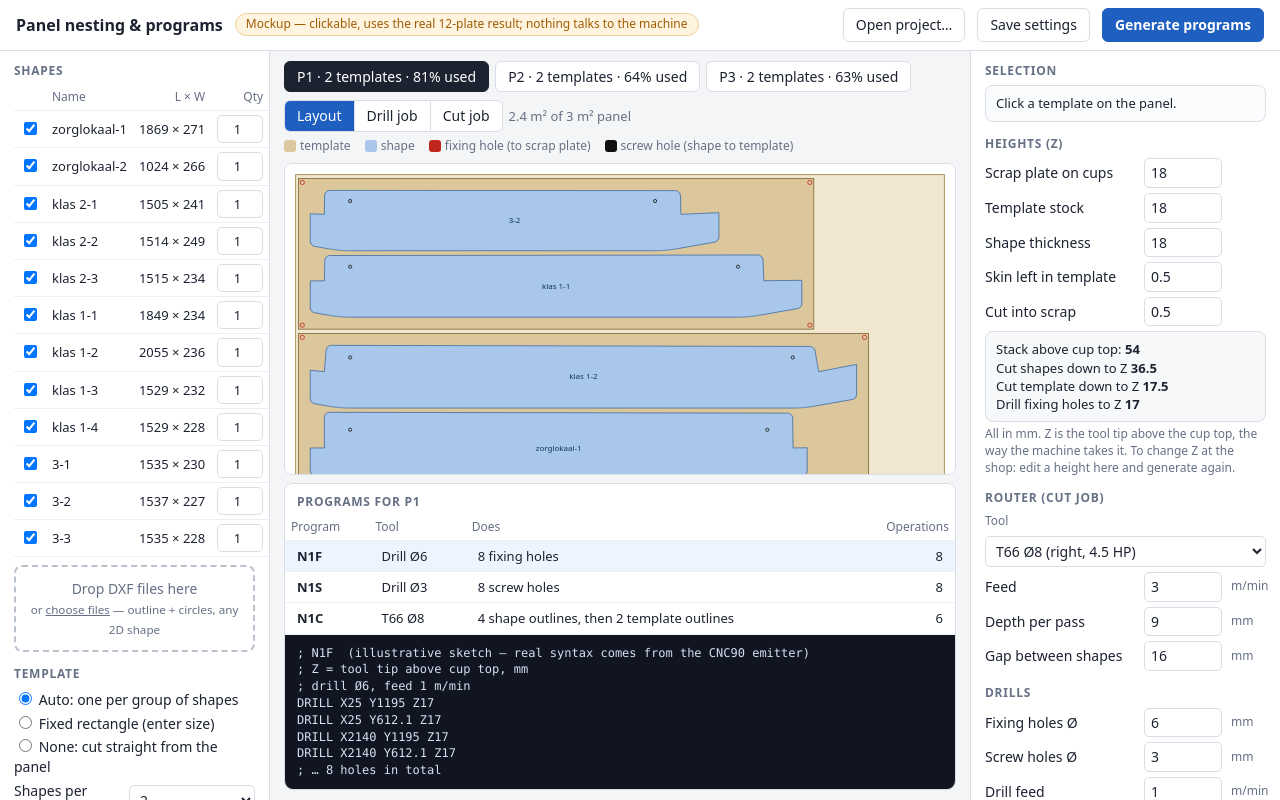
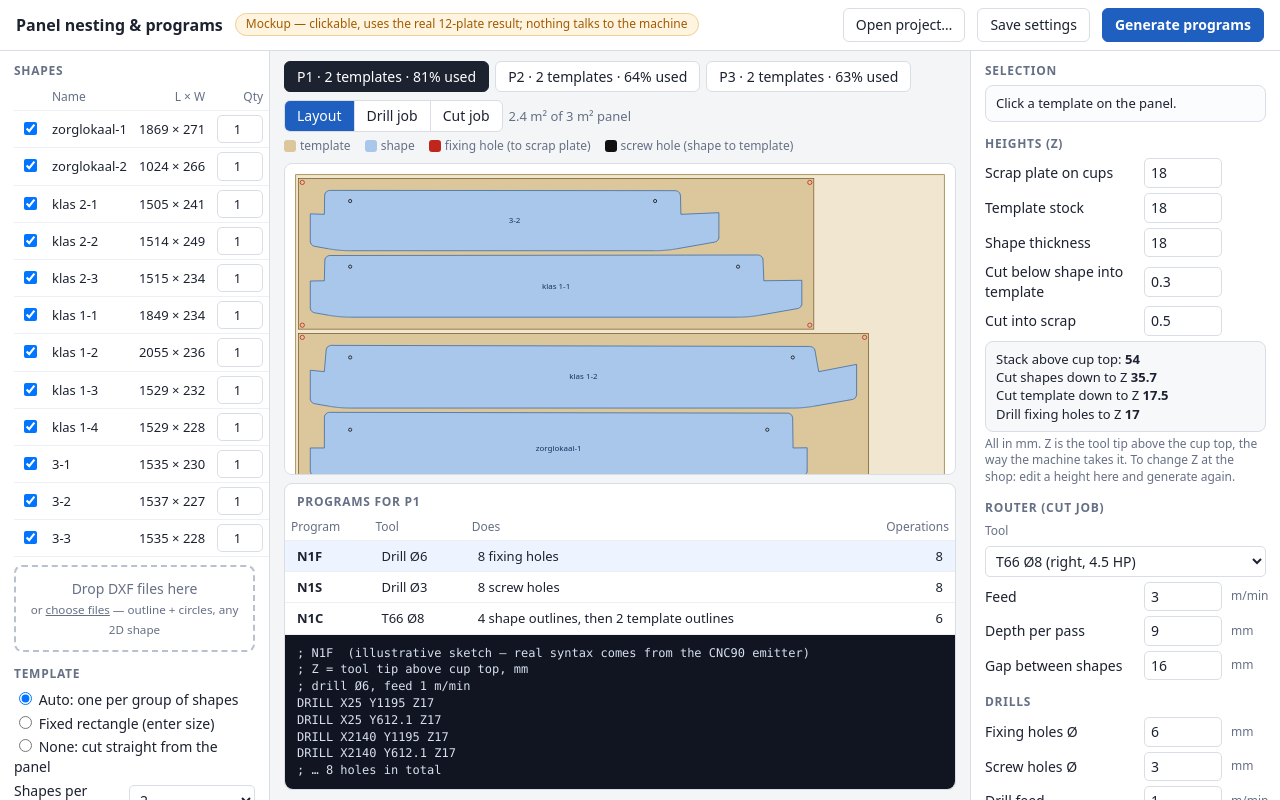
Before and after one commit to DavidTruyens/busellato-cnc, a plain HTML site: page docs/nesting-tool/mockup.html in a window 1280 px wide. Drawn offline with Linux system fonts and the light colour scheme.

Commit message:
Add nesting tool design spec; fix mockup cut-depth wording

```diff
--- a/docs/nesting-tool/mockup.html
+++ b/docs/nesting-tool/mockup.html
@@ -129,7 +129,7 @@ pre{margin:0;padding:10px 12px;background:#101521;color:#d7e0f0;border-radius:0
   <div class="field"><label>Scrap plate on cups</label><input type="number" id="scrap" value="18"><span></span></div>
   <div class="field"><label>Template stock</label><input type="number" id="stockT" value="18"><span></span></div>
   <div class="field"><label>Shape thickness</label><input type="number" id="plateT" value="18"><span></span></div>
-  <div class="field"><label>Skin left in template</label><input type="number" id="skin" value="0.5" step="0.1"><span></span></div>
+  <div class="field"><label>Cut below shape into template</label><input type="number" id="skin" value="0.3" step="0.1"><span></span></div>
   <div class="field"><label>Cut into scrap</label><input type="number" id="into" value="0.5" step="0.1"><span></span></div>
   <div class="zbox" id="zbox"></div>
   <p class="note">All in mm. Z is the tool tip above the cup top, the way the machine takes it. To change Z at the shop: edit a height here and generate again.</p>
@@ -179,7 +179,7 @@ function heights(){
   const top = scrap + tm + pl;               // top of the shapes
   return {
     scrap, tm, pl, top,
-    cutShapeZ: scrap + tm + val('skin'),      // bottom of shape cut
+    cutShapeZ: scrap + tm - val('skin'),      // bottom of shape cut (a little into the template)
     cutTemplZ: scrap - val('into'),           // bottom of template cut
     drillFixZ: scrap - 1,                     // through template into scrap
     drillPilZ: scrap + tm - 8                 // pilot depth into template (placeholder 8 mm)
```
Also changed, not shown: 1 other file.
